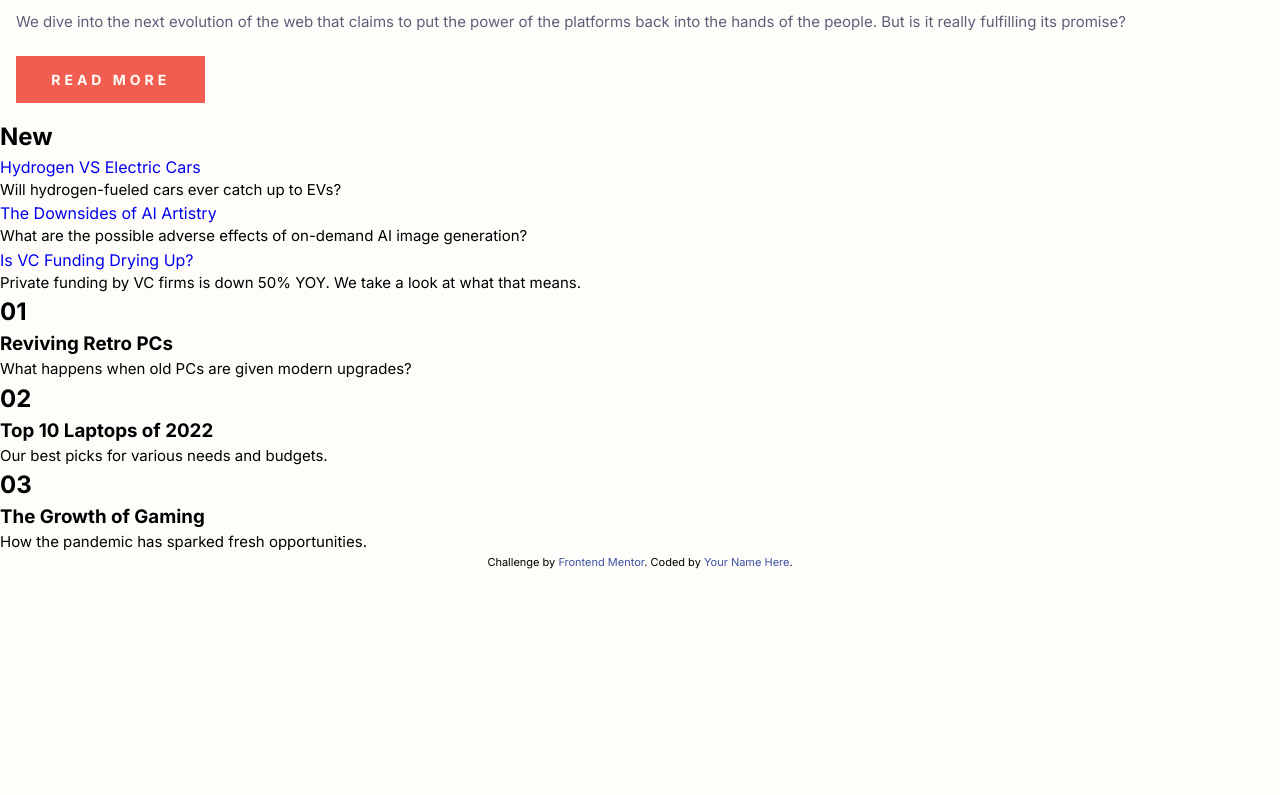
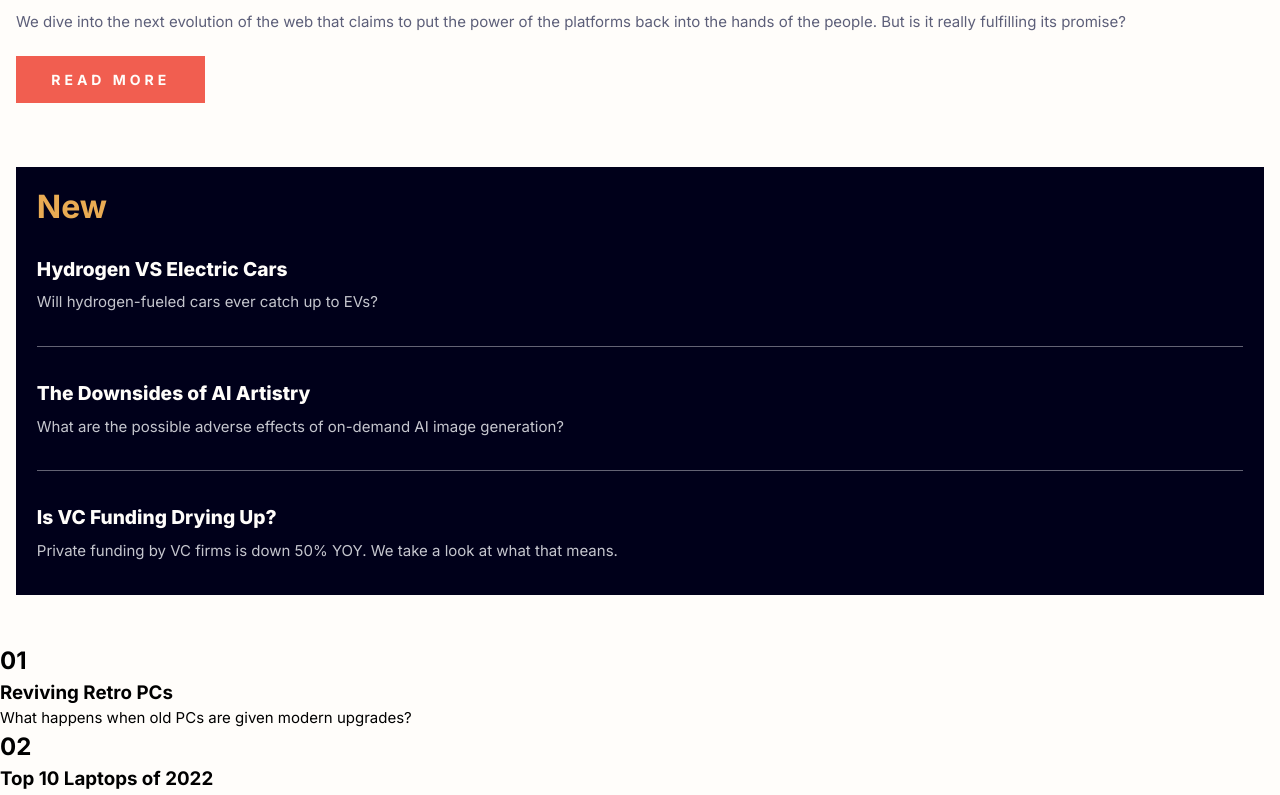
Before and after one commit to alwaysBeThankful/news-homepage, a plain HTML site: page index.html in a window 1280 px wide. Shown: the part 776-1571 px from the top of the page. Before the commit the page ends 1346 px from the top, so only its background shows below. Drawn offline with Linux system fonts and the light colour scheme.

Commit message:
feat: Updated the CSS for the news section

```diff
--- a/index.html
+++ b/index.html
@@ -77,6 +77,7 @@
           <div class="news-post">
             <a href="#">Hydrogen VS Electric Cars</a>
             <p>Will hydrogen-fueled cars ever catch up to EVs?</p>
+            <hr />
           </div>
           <div class="news-post">
             <a href="#">The Downsides of AI Artistry</a>
@@ -84,6 +85,7 @@
               What are the possible adverse effects of on-demand AI image
               generation?
             </p>
+            <hr />
           </div>
           <div class="news-post">
             <a href="#">Is VC Funding Drying Up?</a>
--- a/style.css
+++ b/style.css
@@ -149,6 +149,8 @@ body.show {
 }
 
 /* == MAIN == */
+
+/* Hero */
 .hero-wrapper {
   max-width: 1440px;
   margin: 0 auto;
@@ -193,6 +195,48 @@ body.show {
   opacity: 0.6;
 }
 
+/* News */
+.news-wrapper {
+  margin: 3rem 1rem;
+  padding: 1rem 1.3rem;
+  background-color: var(--Very-dark-blue);
+  color: var(--Off-white);
+}
+
+.news-wrapper h2 {
+  color: var(--Soft-orange);
+  font-size: 2rem;
+  margin-bottom: 1.5rem;
+}
+
+.news-post a {
+  text-decoration: none;
+  color: var(--Off-white);
+  font-weight: 800;
+  font-size: 1.2rem;
+}
+
+.news-post p {
+  margin-top: 0.5rem;
+  color: var(--Grayish-blue);
+}
+
+.news-post:nth-child(1),
+.news-post:nth-child(2) {
+  margin-bottom: 2rem;
+}
+
+.news-post:nth-child(3) {
+  margin-bottom: 1rem;
+}
+hr {
+  opacity: 0.5;
+  border: 0;
+  border-top: 1px solid var(--Grayish-blue);
+  margin-top: 2rem;
+  padding: 0;
+}
+
 /* -- Attribution --*/
 .attribution {
   font-size: 11px;
```
